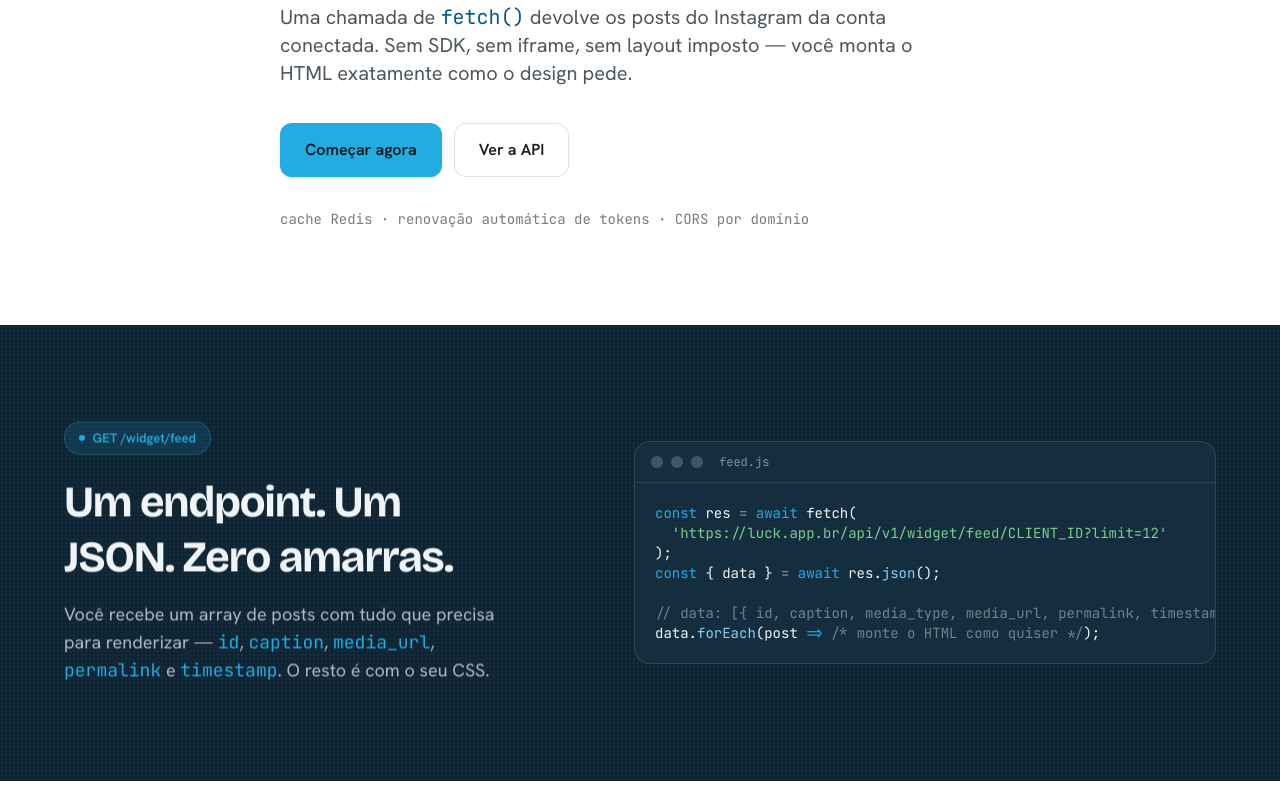
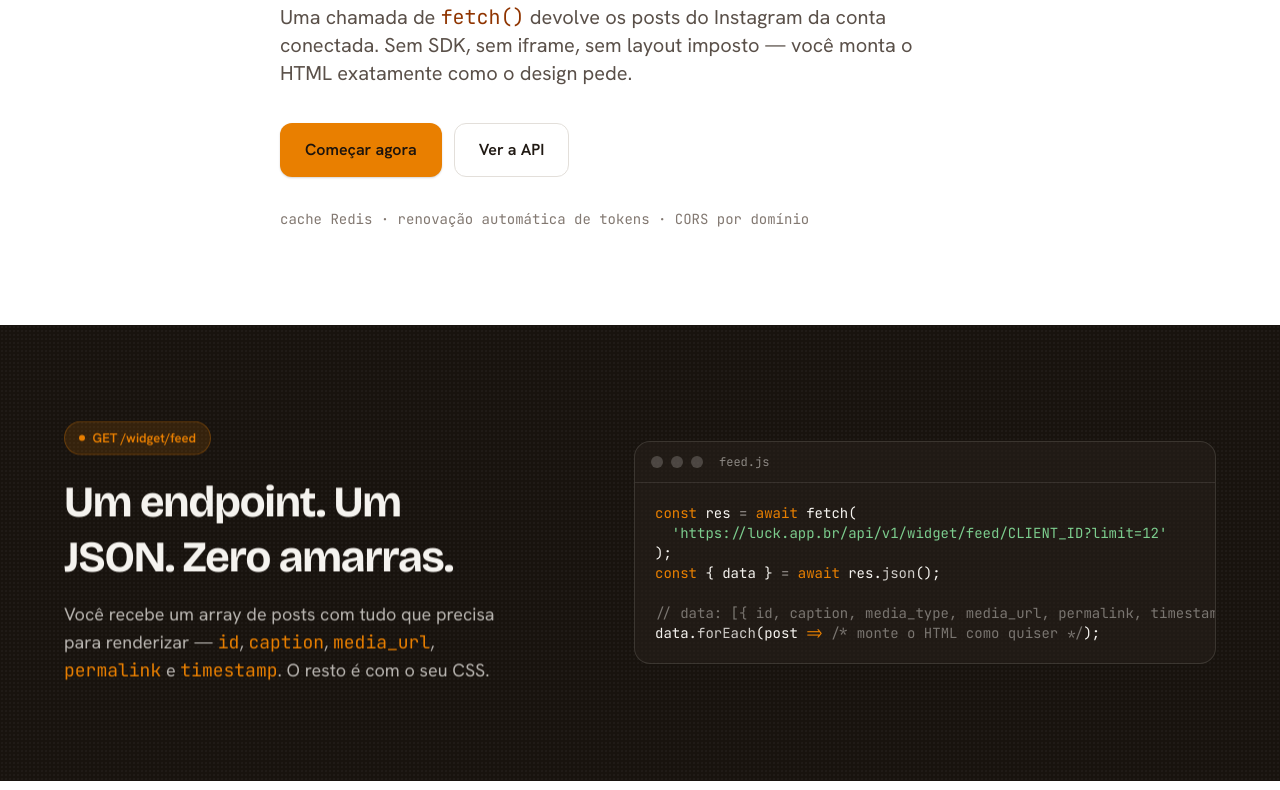
Before and after one commit to Lucas-HMSC/instagram-widget-lp, a plain HTML site: page index.html in a window 1280 px wide. Shown: the part 468-1258 px from the top of the page. Drawn offline with nearby package versions, Linux system fonts and the light colour scheme; no server answers.

Commit message:
use design system

```diff
--- a/assets/theme.css
+++ b/assets/theme.css
@@ -1,37 +1,41 @@
 /* ============================================================
    Instagram Widget by Luck — design system
-   Adapted from the ~/repos/app token architecture:
+   Ported directly from the ~/repos/app token architecture:
    committed single-hue identity, OKLCH semantic tokens,
    warm-dark coal bands, opt-in dark theme.
-   Here the committed hue is the product's own azure/ocean blue.
+   The committed hue is the design system's signature amber/honey;
+   the warm near-black ink ramp and coal bands come with it.
+   NOTE: `--ocean` / `--ocean-strong` are retained as token *names*
+   for backward compatibility, but now carry the app's `--ember`
+   amber-family text color (amber text on white / lifted on dark).
    ============================================================ */
 
 :root {
   /* color tokens stored as `L C H` triplets for oklch(... / <alpha>) */
   --bg:        1 0 0;            /* pure white page background          */
-  --surface:   0.975 0.006 232; /* cool off-white — alternating bands  */
-  --surface-2: 0.945 0.010 232; /* deeper cool surface — insets, code  */
-  --line:      0.905 0.008 232; /* hairline borders                    */
+  --surface:   0.974 0.007 80;  /* warm off-white — alternating bands  */
+  --surface-2: 0.945 0.011 80;  /* deeper warm surface — insets, code  */
+  --line:      0.905 0.008 78;  /* hairline borders                    */
 
-  --ink:       0.230 0.014 245; /* body + headings, cool near-black ~14:1 */
-  --ink-soft:  0.450 0.018 242; /* secondary text ~5:1                 */
-  --ink-mute:  0.585 0.014 242; /* de-emphasized labels (large only)   */
+  --ink:       0.220 0.016 58;  /* body + headings, warm near-black ~15:1 */
+  --ink-soft:  0.440 0.018 58;  /* secondary text ~5:1                 */
+  --ink-mute:  0.580 0.016 60;  /* de-emphasized labels (large only)   */
 
-  --brand:        0.699 0.134 231; /* signature azure (#20ACE2) — FILLS/graphics only */
-  --brand-strong: 0.640 0.140 233; /* azure hover / pressed             */
-  --ocean:        0.450 0.103 240; /* deep ocean (#005a87) — blue TEXT/links on white ~7:1 */
-  --ocean-strong: 0.380 0.100 241; /* ocean hover                       */
+  --brand:        0.700 0.168 58; /* signature amber — FILLS/underlines/graphics only */
+  --brand-strong: 0.620 0.175 52; /* amber hover / pressed             */
+  --ocean:        0.450 0.140 48; /* ember — amber-family TEXT/links on white ~5:1 */
+  --ocean-strong: 0.400 0.135 46; /* ember hover                       */
 
-  --coal:    0.255 0.040 240;   /* deep-navy band background (#003651 family) */
-  --coal-2:  0.320 0.046 240;   /* raised surface on coal              */
-  --ink-rev: 0.965 0.006 232;   /* text on coal                        */
+  --coal:    0.190 0.012 60;    /* warm near-black band background      */
+  --coal-2:  0.255 0.014 60;    /* raised surface on coal              */
+  --ink-rev: 0.965 0.006 82;    /* text on coal                        */
 
   --live: 0.66 0.15 150;        /* "live feed" status dot only          */
 
-  /* text on a saturated azure fill — always dark, both themes */
-  --on-brand: 0.200 0.020 240;
-  /* text on a solid ocean/ink button — inverts with the theme */
-  --on-solid: 0.985 0.004 232;
+  /* text on a saturated amber fill — always dark, both themes */
+  --on-brand: 0.200 0.020 60;
+  /* text on a solid ink button — inverts with the theme */
+  --on-solid: 0.965 0.006 82;
 
   --container: 75rem; /* 1200px */
 
@@ -39,28 +43,28 @@
 }
 
 .dark {
-  --bg:        0.175 0.012 245;
-  --surface:   0.215 0.013 243;
-  --surface-2: 0.255 0.014 243;
-  --line:      0.310 0.014 243;
+  --bg:        0.155 0.008 60;
+  --surface:   0.198 0.009 60;
+  --surface-2: 0.238 0.010 60;
+  --line:      0.300 0.010 60;
 
-  --ink:       0.945 0.005 235;
-  --ink-soft:  0.755 0.012 238;
-  --ink-mute:  0.600 0.012 240;
+  --ink:       0.940 0.006 85;
+  --ink-soft:  0.745 0.010 75;
+  --ink-mute:  0.580 0.010 68;
 
-  --brand:        0.730 0.130 230;
-  --brand-strong: 0.790 0.120 232;
-  --ocean:        0.760 0.115 232; /* lifted so blue text reads on the dark ground */
-  --ocean-strong: 0.820 0.105 234;
+  --brand:        0.760 0.155 67;
+  --brand-strong: 0.820 0.140 70;
+  --ocean:        0.800 0.130 72; /* ember lifted so amber text reads on the dark ground */
+  --ocean-strong: 0.850 0.120 74;
 
-  --coal:    0.245 0.014 243;   /* coal becomes a gently elevated panel */
-  --coal-2:  0.305 0.016 243;
-  --ink-rev: 0.955 0.006 235;
+  --coal:    0.225 0.012 60;    /* coal becomes a gently elevated panel */
+  --coal-2:  0.290 0.014 60;
+  --ink-rev: 0.950 0.006 85;
 
   --live: 0.72 0.15 152;
 
-  --on-brand: 0.180 0.020 240;
-  --on-solid: 0.175 0.012 245;
+  --on-brand: 0.180 0.020 60;
+  --on-solid: 0.150 0.010 60;
 
   color-scheme: dark;
 }
@@ -270,6 +274,11 @@ code, pre, .mono { font-family: "JetBrains Mono", ui-monospace, SFMono-Regular,
 .dark .icon-btn .sun { display: block; }
 .dark .icon-btn .moon { display: none; }
 
+/* theme-aware wordmark — dark-ink logo on light, warm-white logo on dark */
+.logo-on-dark { display: none; }
+.dark .logo-on-light { display: none; }
+.dark .logo-on-dark { display: inline-block; }
+
 /* hamburger */
 .hamburger { position: relative; width: 1.5rem; height: 1rem; }
 .hamburger span {
--- a/index.html
+++ b/index.html
@@ -26,7 +26,7 @@
         if (dark) {
           d.classList.add("dark");
           var m = document.querySelector('meta[name="theme-color"]');
-          if (m) m.setAttribute("content", "#1f2a30");
+          if (m) m.setAttribute("content", "#191512");
         }
       } catch (e) {}
     })();
@@ -49,7 +49,8 @@
   <header class="site-header">
     <div class="wrap flex items-center justify-between h-16">
       <a href="index.html" class="flex items-center shrink-0" aria-label="Instagram Widget by Luck — início">
-        <img src="logo.svg" alt="Instagram Widget by Luck" class="h-7 w-auto" />
+        <img src="logo-dark.svg" alt="Instagram Widget by Luck" class="logo-on-light h-7 w-auto" />
+        <img src="logo-white.svg" alt="Instagram Widget by Luck" class="logo-on-dark h-7 w-auto" />
       </a>
 
       <nav class="hidden md:flex items-center gap-8" aria-label="Navegação principal">
@@ -158,10 +159,10 @@
               <pre class="text-[13px] md:text-sm leading-relaxed overflow-x-auto p-5"><code><span style="color:oklch(var(--brand))">const</span> res <span style="color:oklch(var(--ink-rev) / .55)">=</span> <span style="color:oklch(var(--brand))">await</span> fetch(
   <span style="color:oklch(0.78 0.12 150)">'https://luck.app.br/api/v1/widget/feed/CLIENT_ID?limit=12'</span>
 );
-<span style="color:oklch(var(--brand))">const</span> { data } <span style="color:oklch(var(--ink-rev) / .55)">=</span> <span style="color:oklch(var(--brand))">await</span> res.<span style="color:oklch(0.82 0.09 232)">json</span>();
+<span style="color:oklch(var(--brand))">const</span> { data } <span style="color:oklch(var(--ink-rev) / .55)">=</span> <span style="color:oklch(var(--brand))">await</span> res.<span style="color:oklch(var(--ink-rev) / .82)">json</span>();
 
 <span style="color:oklch(var(--ink-rev) / .42)">// data: [{ id, caption, media_type, media_url, permalink, timestamp }]</span>
-data.<span style="color:oklch(0.82 0.09 232)">forEach</span>(post <span style="color:oklch(var(--brand))">=></span> <span style="color:oklch(var(--ink-rev) / .42)">/* monte o HTML como quiser */</span>);</code></pre>
+data.<span style="color:oklch(var(--ink-rev) / .82)">forEach</span>(post <span style="color:oklch(var(--brand))">=></span> <span style="color:oklch(var(--ink-rev) / .42)">/* monte o HTML como quiser */</span>);</code></pre>
             </div>
           </div>
 
@@ -358,7 +359,8 @@ data.<span style="color:oklch(0.82 0.09 232)">forEach</span>(post <span style="c
   <!-- ============================================ Footer -->
   <footer class="border-t border-line">
     <div class="wrap py-10 flex flex-col md:flex-row items-center justify-between gap-6 text-sm">
-      <img src="logo.svg" alt="Instagram Widget by Luck" class="h-6 w-auto" />
+      <img src="logo-dark.svg" alt="Instagram Widget by Luck" class="logo-on-light h-6 w-auto" />
+      <img src="logo-white.svg" alt="Instagram Widget by Luck" class="logo-on-dark h-6 w-auto" />
       <nav class="flex flex-col sm:flex-row items-center gap-3 sm:gap-6" aria-label="Links legais">
         <a href="privacidade.html" class="nav-link">Política de Privacidade</a>
         <a href="termos.html" class="nav-link">Termos de Serviço</a>
```
Also changed, not shown: exclusao-confirmada.html (+3 -2 lines), exclusao-de-dados.html (+5 -3 lines), privacidade.html (+5 -3 lines), termos.html (+5 -3 lines), logo-dark.svg (added), logo-white.svg (added), logo.svg (deleted).
